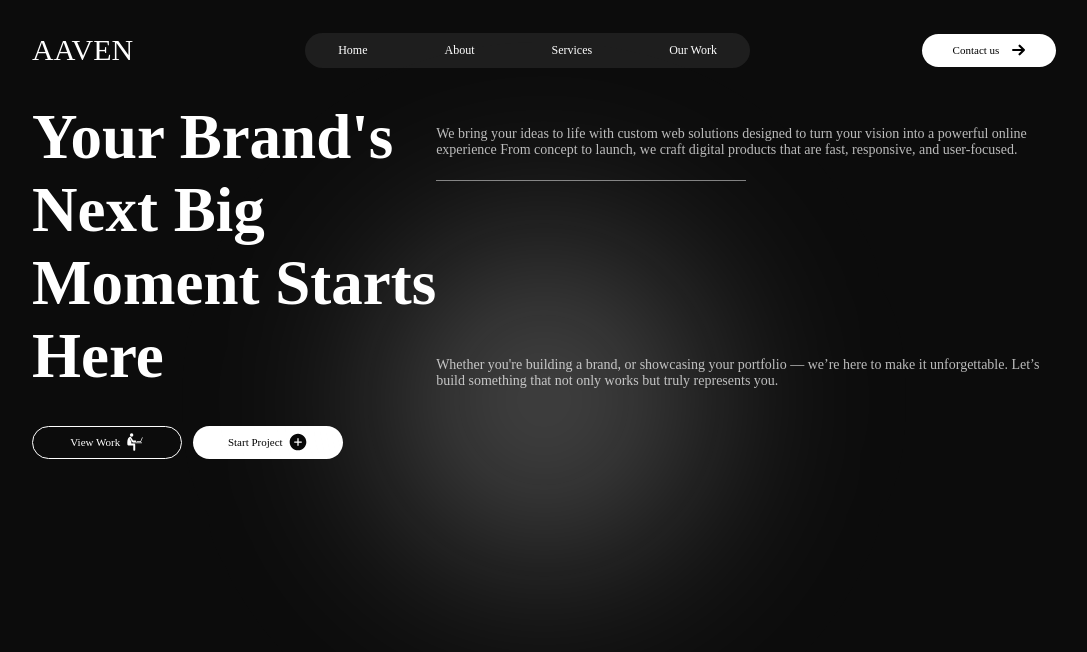
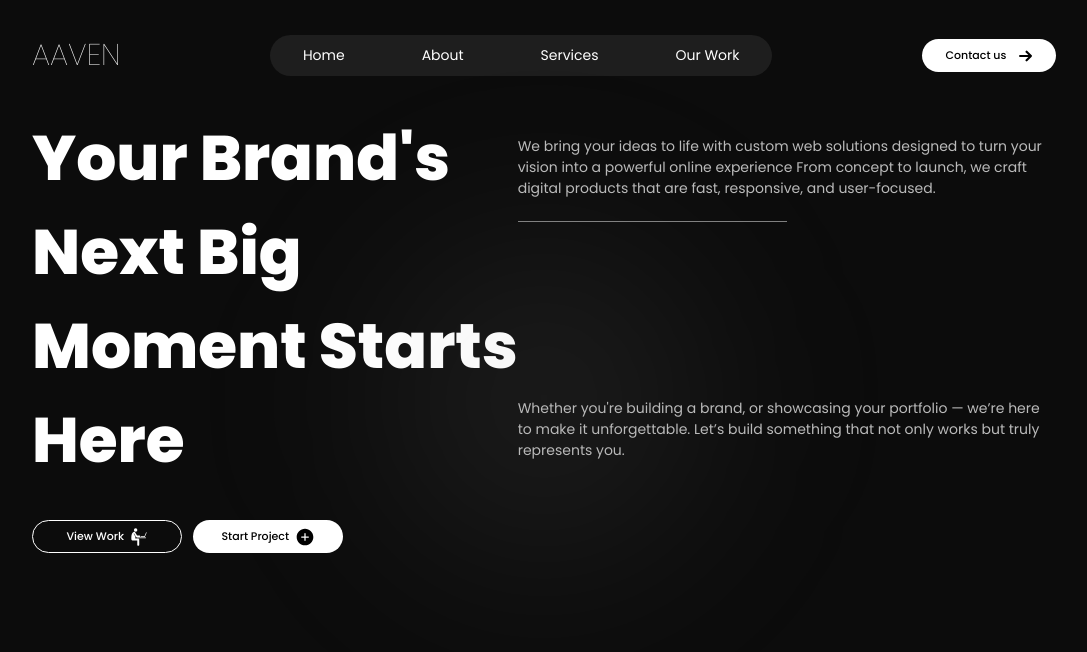
Before and after one commit to maphuthaaggrey-prog/aaven, a React (Vite) app: page / in a window 1280 px wide. Shown: the top 652 px of the page, without its empty margins (96-1183 px from the left). Built offline with nearby package versions, Linux system fonts and the light colour scheme.

Commit message:
Save my local changes before pulling

```diff
--- a/src/index.css
+++ b/src/index.css
@@ -1,3 +1,7 @@
+@import url('https://fonts.googleapis.com/css2?family=Paytone+One&display=swap');
+@import url('https://fonts.googleapis.com/css2?family=Poppins:ital,wght@0,100;0,200;0,300;0,400;0,500;0,600;0,700;0,800;0,900;1,100;1,200;1,300;1,400;1,500;1,600;1,700;1,800;1,900&display=swap');
+@import url('https://fonts.googleapis.com/css2?family=Squada+One&family=Ubuntu:ital,wght@0,300;0,400;0,500;0,700;1,300;1,400;1,500;1,700&display=swap');
+
 * {
     font-family: 'Poppins';
     margin: 0%;
@@ -104,7 +108,7 @@ nav ul li  {
 
         }
         nav ul li a {
-            font-size: 12px;
+            font-size: 14px;
         }
 nav ul li:nth-of-type(1) {
             margin-top: 0;
@@ -190,6 +194,8 @@ nav ul li a:active {
     gap: .5em;
     font-weight: 500;
     width: 150px;
+    position: relative;
+    z-index: 2;
 }
 main div .text001 {
     font-size: 40px;
@@ -221,14 +227,24 @@ main div .text002 {
 }
 .background-blur {
     position: absolute;
-    width: 200px;
-    height: 200px;
+    width: 240px;
+    height: 240px;
     top: 50%;
     left: 50%;
     transform: translate(-50%, -50%);
-    background: radial-gradient(circle, rgba(255, 255, 255, 0.529) 0%, rgba(255, 255, 255, 0) 70%);
+    background: radial-gradient(circle, rgba(161, 161, 161, 0.229) 0%, rgba(255, 255, 255, 0) 70%);
     filter: blur(80px);
     z-index: 0;
+  }
+  .loader {
+    display: flex;
+    justify-content: center;
+    align-items: center;
+    height: 80svh;
+  }
+  .loader img {
+    width: 20px;
+    opacity: 80%;
   }
   .hero-img {
     display: flex;
@@ -568,7 +584,7 @@ select {
     .background-blur {
         width: 500px;
         height: 500px;
-        background: radial-gradient(circle, rgba(255, 255, 255, 0.329) 0%, rgba(255, 255, 255, 0) 70%);
+        background: radial-gradient(circle, rgba(170, 170, 170, 0.129) 0%, rgba(255, 255, 255, 0) 70%);
 
       }
       main {
```
